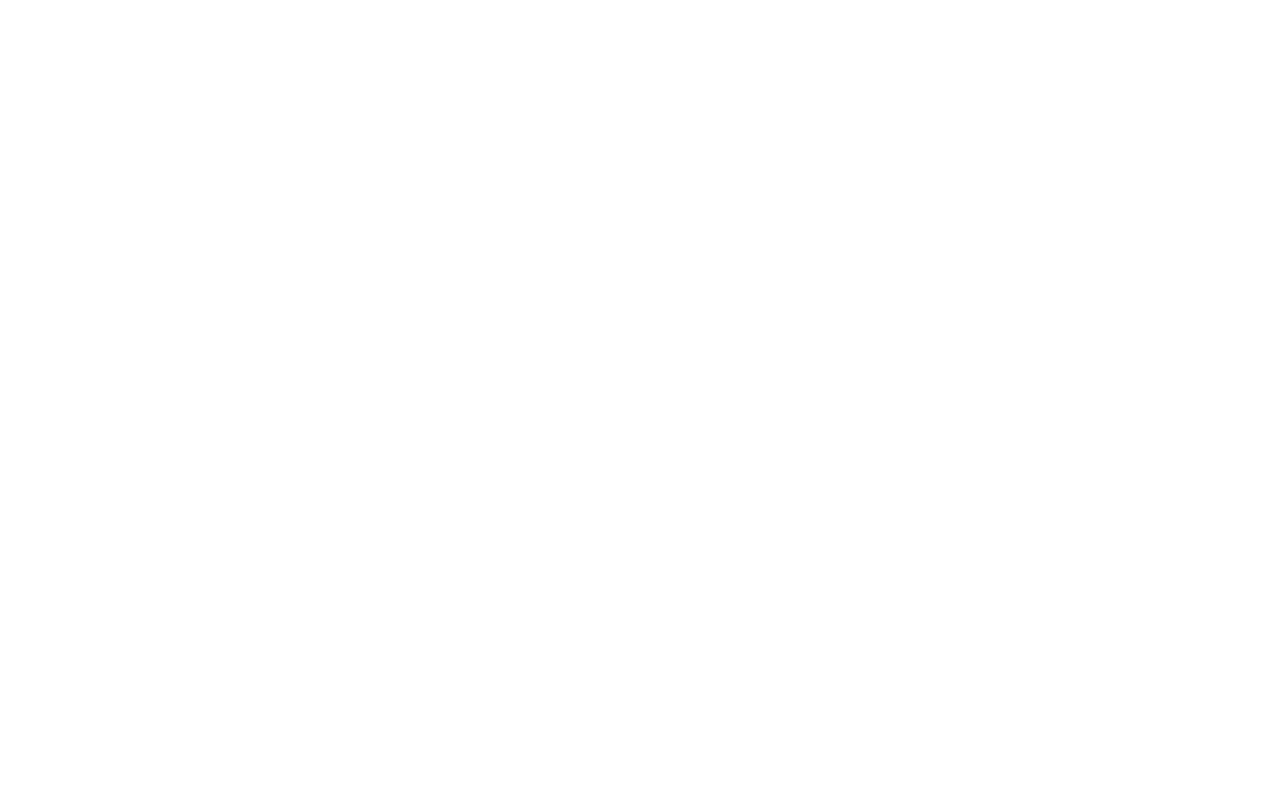
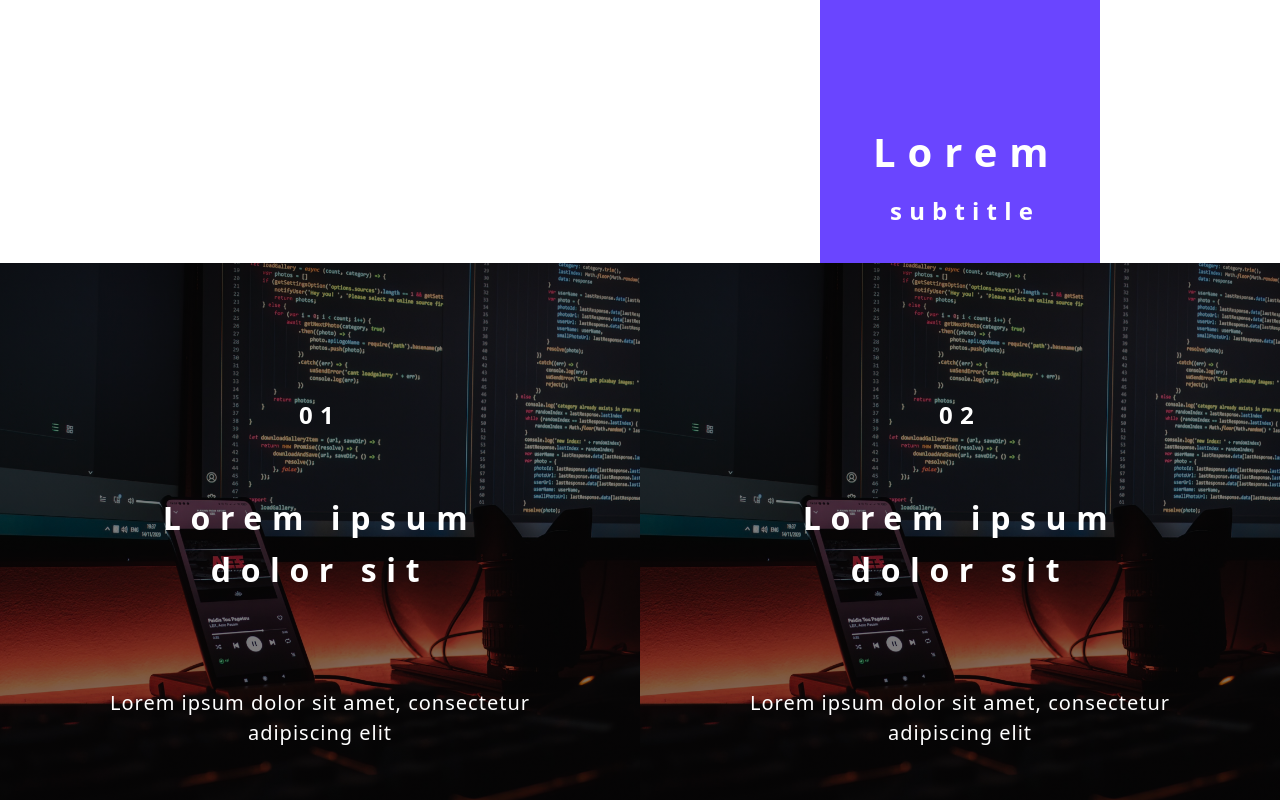
Before and after one commit to Renita2000/Willeder-interview-task-, a React (Create React App) app in the folder ui/: page / in a window 1280 px wide. Shown: the part 1160-1960 px from the top of the page. Before the commit the page ends 1081 px from the top, so only its background shows below. Built offline with nearby package versions, Linux system fonts and the light colour scheme; grey boxes are pictures that could not be loaded.

Commit message:
page 1 commit

```diff
--- a/ui/src/App.js
+++ b/ui/src/App.js
@@ -1,10 +1,12 @@
 import React from "react";
 import Home from "./components/home/home";
+import Page1 from "./components/page1/page1";
 
 function App() {
   return (
     <>
       <Home />
+      <Page1 />
     </>
   );
 }
--- a/ui/src/components/page1/page1.js
+++ b/ui/src/components/page1/page1.js
@@ -14,9 +14,21 @@
         <p className="subtitle">subtitle</p>
       </div>
       <div className="carousal">
-        <img src={carousal2} />
-        <img src={carousal2} />
-        <img src={carousal3} />
+        <div className="firstImg">
+          <p className="serialNo">01</p>
+          <p className="heading">Lorem ipsum dolor sit</p>
+          <p className="discription">Lorem ipsum dolor sit amet, consectetur adipiscing elit</p>
+        </div>
+        <div className="firstImg">
+          <p className="serialNo">02</p>
+          <p className="heading">Lorem ipsum dolor sit</p>
+          <p className="discription">Lorem ipsum dolor sit amet, consectetur adipiscing elit</p>
+        </div>
+        <div className="thirdImg">
+          <p className="serialNo">03</p>
+          <p className="heading">Lorem ipsum dolor sit</p>
+          <p className="discription">Lorem ipsum dolor sit amet, consectetur adipiscing elit</p>
+        </div>
       </div>
     </div>
   );
--- a/ui/src/components/page1/page1.scss
+++ b/ui/src/components/page1/page1.scss
@@ -1,7 +1,6 @@
 .sceondPage {
   width: 1920px;
   height: 1174px;
-  margin-top: 11px;
 
   .blueBar {
     width: 280px;
@@ -40,5 +39,125 @@
   .carousal {
     display: flex;
     flex-direction: row;
+    position: absolute;
+    top: 1423px;
+
+    .firstImg {
+      width: 640px;
+      height: 600px;
+      display: flex;
+      height: 600px;
+      flex-direction: column;
+      justify-content: space-between;
+      align-items: center;
+      gap: 40px;
+      flex: 1 0 0;
+      background-image: linear-gradient(
+          0deg,
+          rgba(0, 0, 0, 0.5) 0%,
+          rgba(0, 0, 0, 0.5) 100%
+        ),
+        url("../../assets/carousal2.png");
+      background-color: lightgray;
+      background-position: 60% 100%;
+      background-size: cover;
+      background-repeat: no-repeat;
+      .serialNo {
+        color: #fff;
+        text-align: center;
+        font-family: Noto Sans;
+        font-size: 24px;
+        font-style: normal;
+        font-weight: 600;
+        line-height: 8.4px;
+        letter-spacing: 7.2px;
+        // position: absolute;
+        margin-top: 148px;
+        width: 449.044px;
+      }
+      .heading {
+        width: 419.044px;
+        margin-top: 9px;
+        color: #fff;
+        text-align: center;
+        font-family: Noto Sans;
+        font-size: 32px;
+        font-style: normal;
+        font-weight: 600;
+        line-height: 52px;
+        letter-spacing: 9.6px;
+      }
+      .discription {
+        width: 434px;
+        color: #fff;
+        margin-bottom: 147px;
+        text-align: center;
+        font-family: Noto Sans;
+        font-size: 20px;
+        font-style: normal;
+        font-weight: 400;
+        line-height: 150%;
+        letter-spacing: 1px;
+      }
+    }
+
+    .thirdImg {
+      width: 640px;
+      height: 600px;
+      display: flex;
+      height: 600px;
+      flex-direction: column;
+      justify-content: space-between;
+      align-items: center;
+      gap: 40px;
+      flex: 1 0 0;
+      background-image: linear-gradient(
+          0deg,
+          rgba(0, 0, 0, 0.5) 0%,
+          rgba(0, 0, 0, 0.5) 100%
+        ),
+        url("../../assets/carousal3.png");
+      background-color: lightgray;
+      background-position: 60% 100%;
+      background-size: cover;
+      background-repeat: no-repeat;
+      .serialNo {
+        color: #fff;
+        text-align: center;
+        font-family: Noto Sans;
+        font-size: 24px;
+        font-style: normal;
+        font-weight: 600;
+        line-height: 8.4px;
+        letter-spacing: 7.2px;
+        // position: absolute;
+        margin-top: 148px;
+        width: 449.044px;
+      }
+      .heading {
+        width: 419.044px;
+        margin-top: 9px;
+        color: #fff;
+        text-align: center;
+        font-family: Noto Sans;
+        font-size: 32px;
+        font-style: normal;
+        font-weight: 600;
+        line-height: 52px;
+        letter-spacing: 9.6px;
+      }
+      .discription {
+        width: 434px;
+        color: #fff;
+        margin-bottom: 147px;
+        text-align: center;
+        font-family: Noto Sans;
+        font-size: 20px;
+        font-style: normal;
+        font-weight: 400;
+        line-height: 150%;
+        letter-spacing: 1px;
+      }
+    }
   }
 }
```
